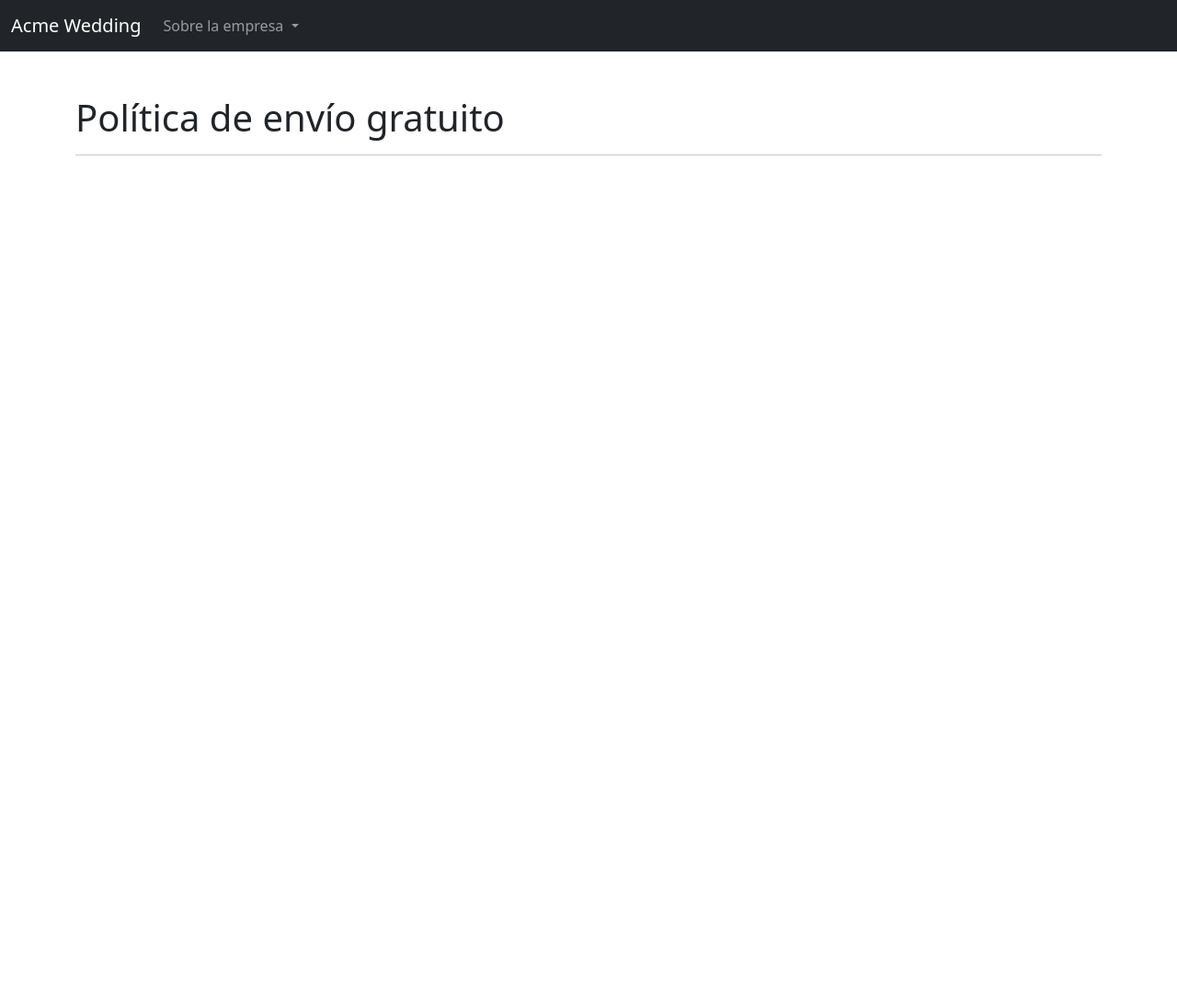
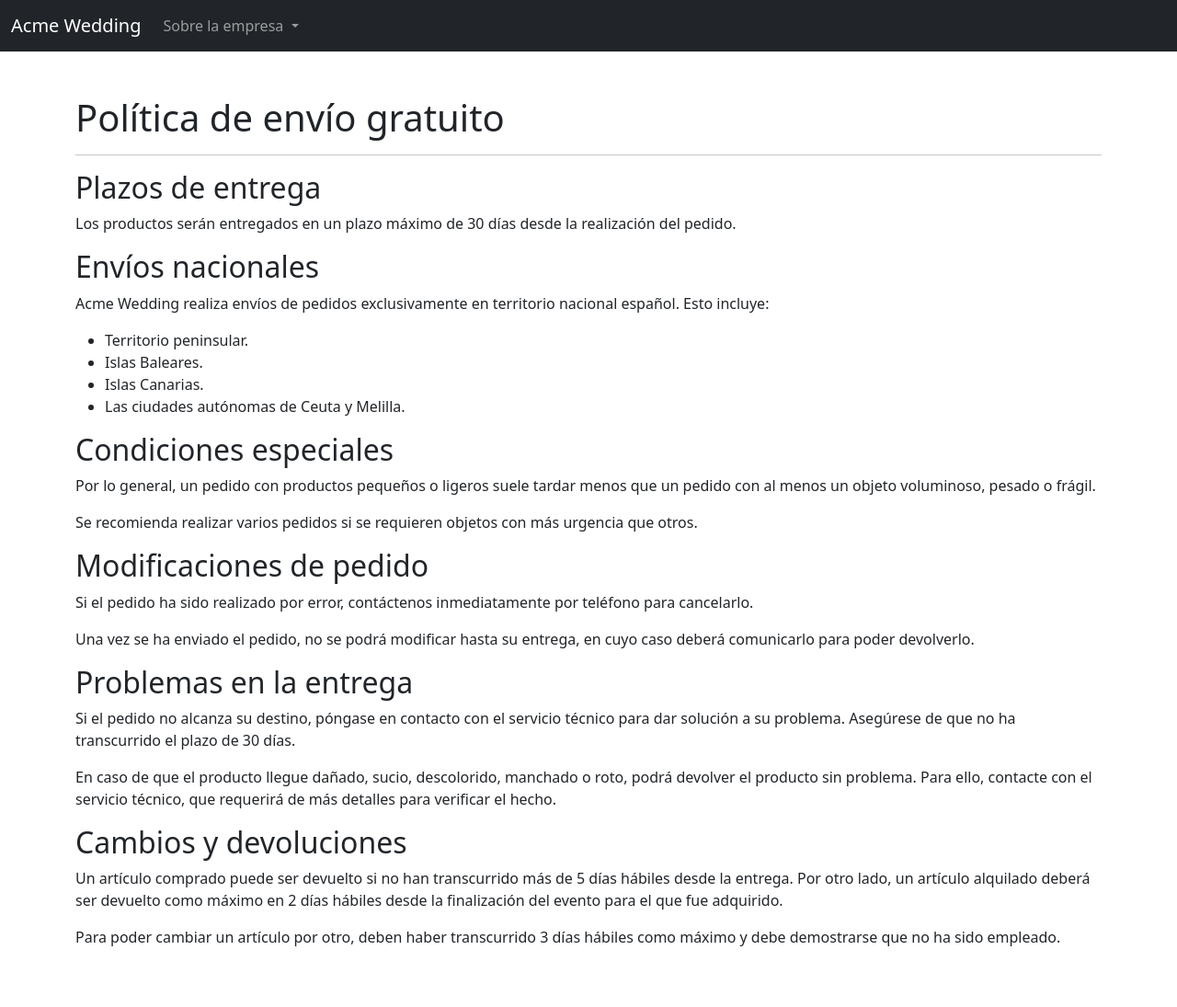
Before and after one commit to PGPI-3-7/acme-wedding, a Django app: page /politicaenvio/ in a window 1280 px wide. Shown: the whole page at 92% size. Before the commit the page ends 169 px from the top, so only its background shows below. Run offline with Django 3.2, Linux system fonts and the light colour scheme.

Commit message:
feat: Política de envío
Se ha completado la información de la página

```diff
--- a/base/templates/base.html
+++ b/base/templates/base.html
@@ -3,10 +3,10 @@
 <html>
 <head>
     <title>{% block title %}Acme Wedding{% endblock %}</title>
+    <meta name="viewport" content="width=device-width, initial-scale=1">
     <link href="https://cdn.jsdelivr.net/npm/bootstrap@5.2.2/dist/css/bootstrap.min.css" rel="stylesheet" integrity="sha384-Zenh87qX5JnK2Jl0vWa8Ck2rdkQ2Bzep5IDxbcnCeuOxjzrPF/et3URy9Bv1WTRi" crossorigin="anonymous">
     <script src="https://cdn.jsdelivr.net/npm/@popperjs/core@2.9.2/dist/umd/popper.min.js"></script>
     <script src="https://cdn.jsdelivr.net/npm/bootstrap@5.2.2/dist/js/bootstrap.bundle.min.js" integrity="sha384-OERcA2EqjJCMA+/3y+gxIOqMEjwtxJY7qPCqsdltbNJuaOe923+mo//f6V8Qbsw3" crossorigin="anonymous"></script>
-    <link rel="stylesheet" href="{% static "base/style.css" %}">
 </head>
 
 <body>
--- a/base/templates/base/politicaenvio.html
+++ b/base/templates/base/politicaenvio.html
@@ -20,6 +20,33 @@
   <div class="col-lg-12 mx-auto">
     <h1>Política de envío gratuito</h1>
     <hr>
+    <h2>Plazos de entrega</h2>
+    <p>Los productos serán entregados en un plazo máximo de 30 días desde la realización del pedido.</p>
+
+    <h2>Envíos nacionales</h2>
+    <p>Acme Wedding realiza envíos de pedidos exclusivamente en territorio nacional español. Esto incluye:</p>
+    <ul>
+      <li>Territorio peninsular.</li>
+      <li>Islas Baleares.</li>
+      <li>Islas Canarias.</li>
+      <li>Las ciudades autónomas de Ceuta y Melilla.</li>
+    </ul>
+
+    <h2>Condiciones especiales</h2>
+    <p>Por lo general, un pedido con productos pequeños o ligeros suele tardar menos que un pedido con al menos un objeto voluminoso, pesado o frágil.</p>
+    <p>Se recomienda realizar varios pedidos si se requieren objetos con más urgencia que otros.</p>
+
+    <h2>Modificaciones de pedido</h2>
+    <p>Si el pedido ha sido realizado por error, contáctenos inmediatamente por teléfono para cancelarlo.</p>
+    <p>Una vez se ha enviado el pedido, no se podrá modificar hasta su entrega, en cuyo caso deberá comunicarlo para poder devolverlo.</p>
+
+    <h2>Problemas en la entrega</h2>
+    <p>Si el pedido no alcanza su destino, póngase en contacto con el servicio técnico para dar solución a su problema. Asegúrese de que no ha transcurrido el plazo de 30 días.</p>
+    <p>En caso de que el producto llegue dañado, sucio, descolorido, manchado o roto, podrá devolver el producto sin problema. Para ello, contacte con el servicio técnico, que requerirá de más detalles para verificar el hecho.</p>
+
+    <h2>Cambios y devoluciones</h2>
+    <p>Un artículo comprado puede ser devuelto si no han transcurrido más de 5 días hábiles desde la entrega. Por otro lado, un artículo alquilado deberá ser devuelto como máximo en 2 días hábiles desde la finalización del evento para el que fue adquirido.</p>
+    <p>Para poder cambiar un artículo por otro, deben haber transcurrido 3 días hábiles como máximo y debe demostrarse que no ha sido empleado.</p>
   </div>
 </div>
 {% endblock %}
```
